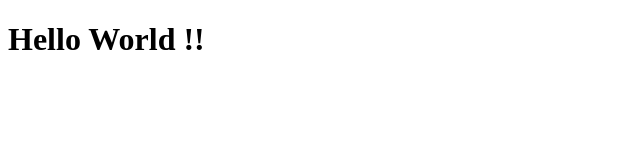
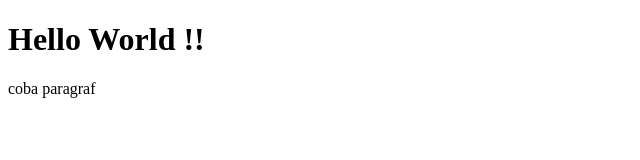
Before and after one commit to NdharuW1402/ndrw-git-test, a plain HTML site: page index.html in a window 1280 px wide. Shown: the whole page, without its empty margins (0-640 px from the left). Drawn offline with Linux system fonts and the light colour scheme.

Commit message:
manambah paragraf

```diff
--- a/index.html
+++ b/index.html
@@ -7,5 +7,6 @@
 </head>
 <body>
     <h1>Hello World !!</h1>
+    <p>coba paragraf</p>
 </body>
 </html>
```
